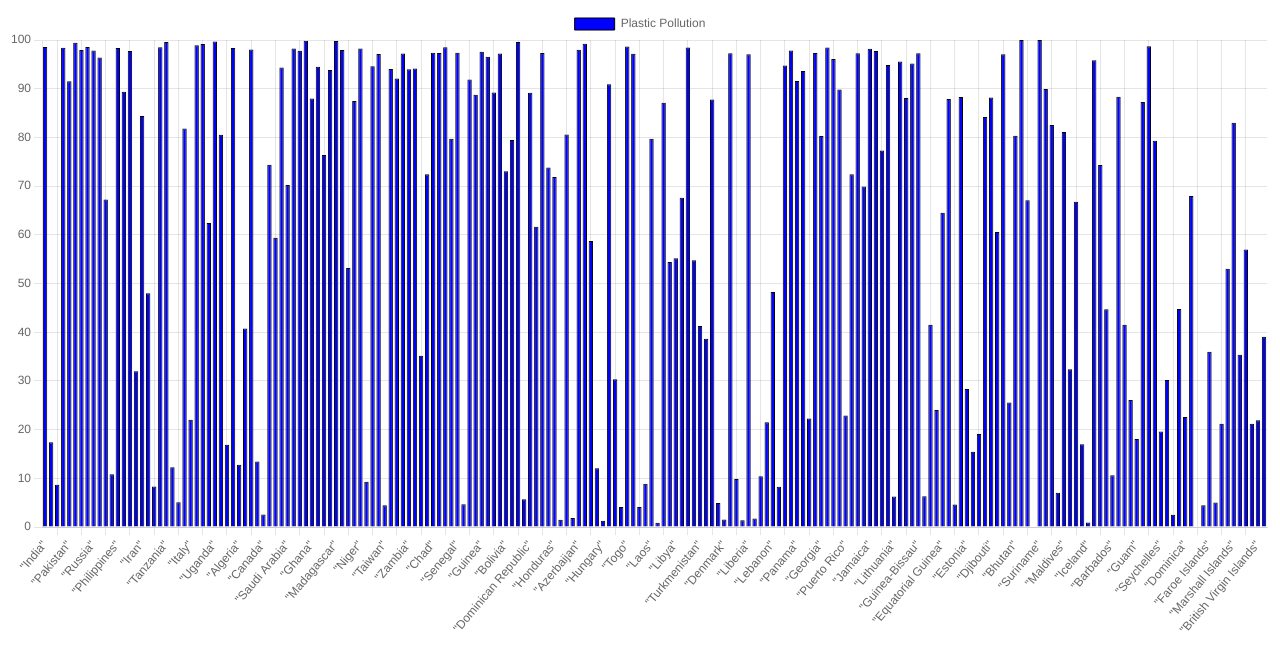
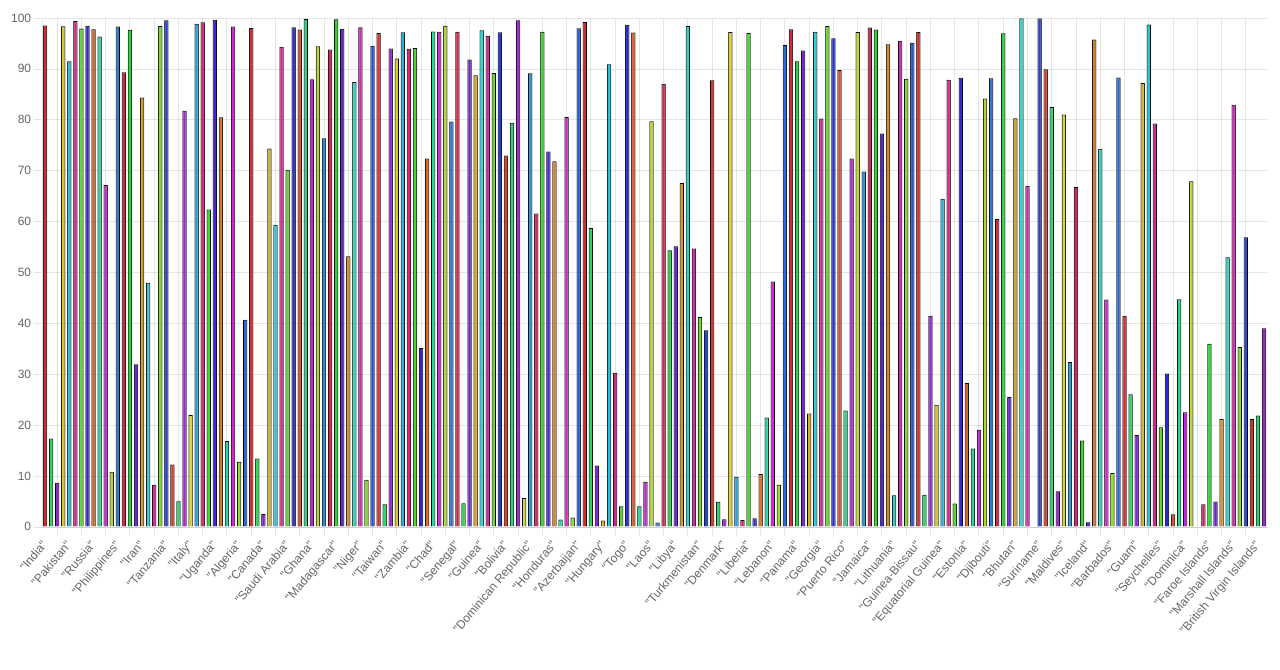
Before and after one commit to Mathias2812/Projektforl-b-1, a website: page index.html in a window 1280 px wide. Drawn offline with nearby package versions, Linux system fonts and the light colour scheme.

Commit message:
ændret html

```diff
--- a/index.html
+++ b/index.html
@@ -20,7 +20,7 @@
                 const values = [];
 
                 rows.forEach(row => {
-                    const [label, value] = row.split(','); // Antager, at dataene er adskilt af kommaer
+                    const [label, value, continent] = row.split(','); // Antager, at dataene er adskilt af kommaer og indeholder verdensdelen
                     labels.push(label);
                     values.push(parseFloat(value)); // Konverter til numerisk værdi
                 });
@@ -34,7 +34,7 @@
                         datasets: [{
                             label: 'Plastic Pollution',
                             data: values,
-                            backgroundColor: 'blue', // Søjlefarsen
+                            backgroundColor: getContinentColors(labels), // Farver baseret på verdensdele
                             borderColor: 'black', // Kantfarsen
                             borderWidth: 1
                         }]
@@ -44,11 +44,36 @@
                             y: {
                                 beginAtZero: true
                             }
+                        },
+                        plugins: {
+                            legend: {
+                                display: false // Skjul standard-legenden
+                            }
                         }
                     }
                 });
             })
             .catch(error => console.error('Error fetching data:', error));
+
+        // Funktion til at generere farver baseret på verdensdele
+        function getContinentColors(labels) {
+            const colors = {};
+            const uniqueContinents = [...new Set(labels)]; // Unikke verdensdele
+
+            // Tilføj tilfældige farver til hver verdensdel
+            uniqueContinents.forEach((continent, index) => {
+                colors[continent] = getRandomColor(index);
+            });
+
+            // Returnér farver baseret på verdensdelene i labels
+            return labels.map(label => colors[label]);
+        }
+
+        // Funktion til at generere en tilfældig farve
+        function getRandomColor(index) {
+            const hue = (index * 137.508) % 360; // Konstant til at opnå forskellige farver
+            return `hsl(${hue}, 70%, 50%)`; // Returnér en tilfældig farve i HSL-format
+        }
     </script>
 </body>
 </html>
```
